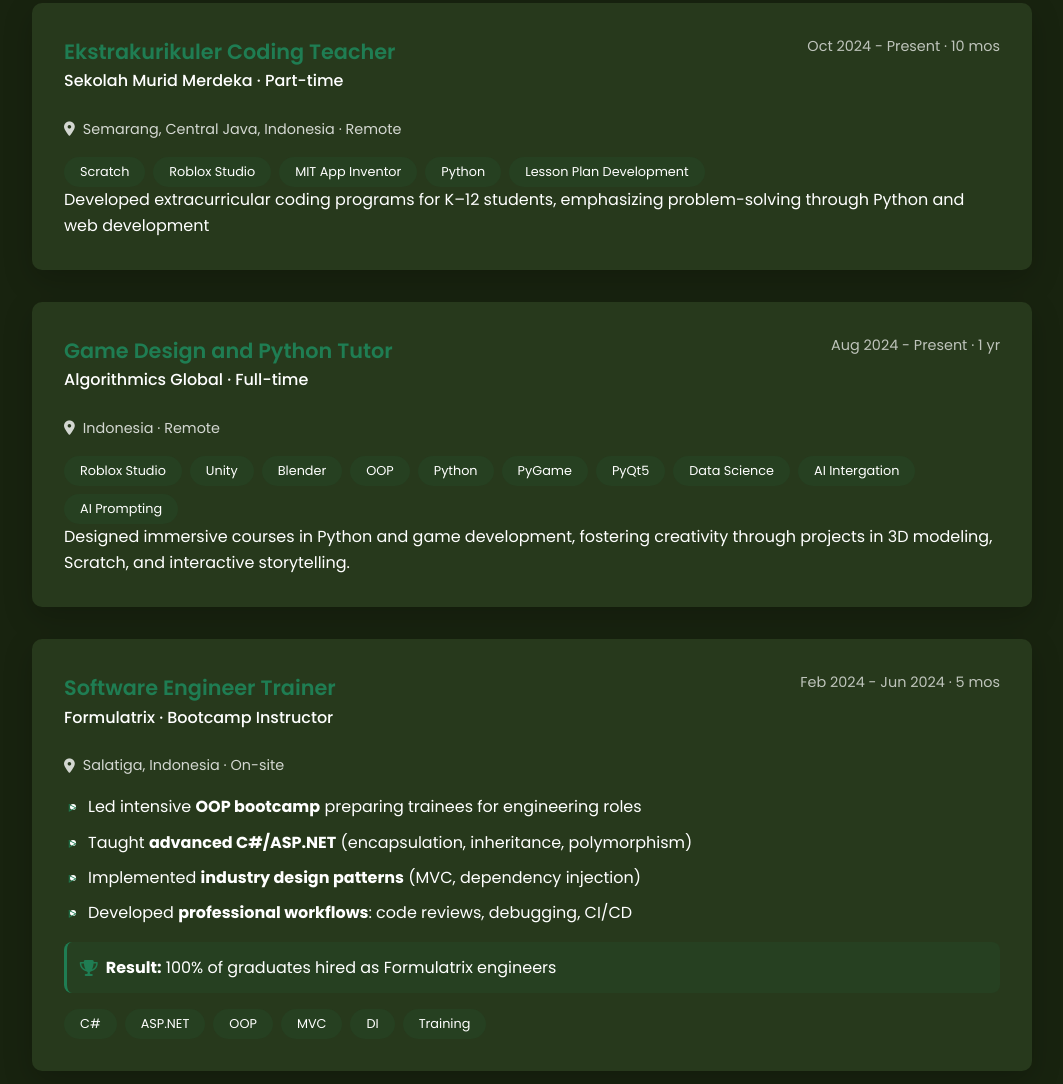
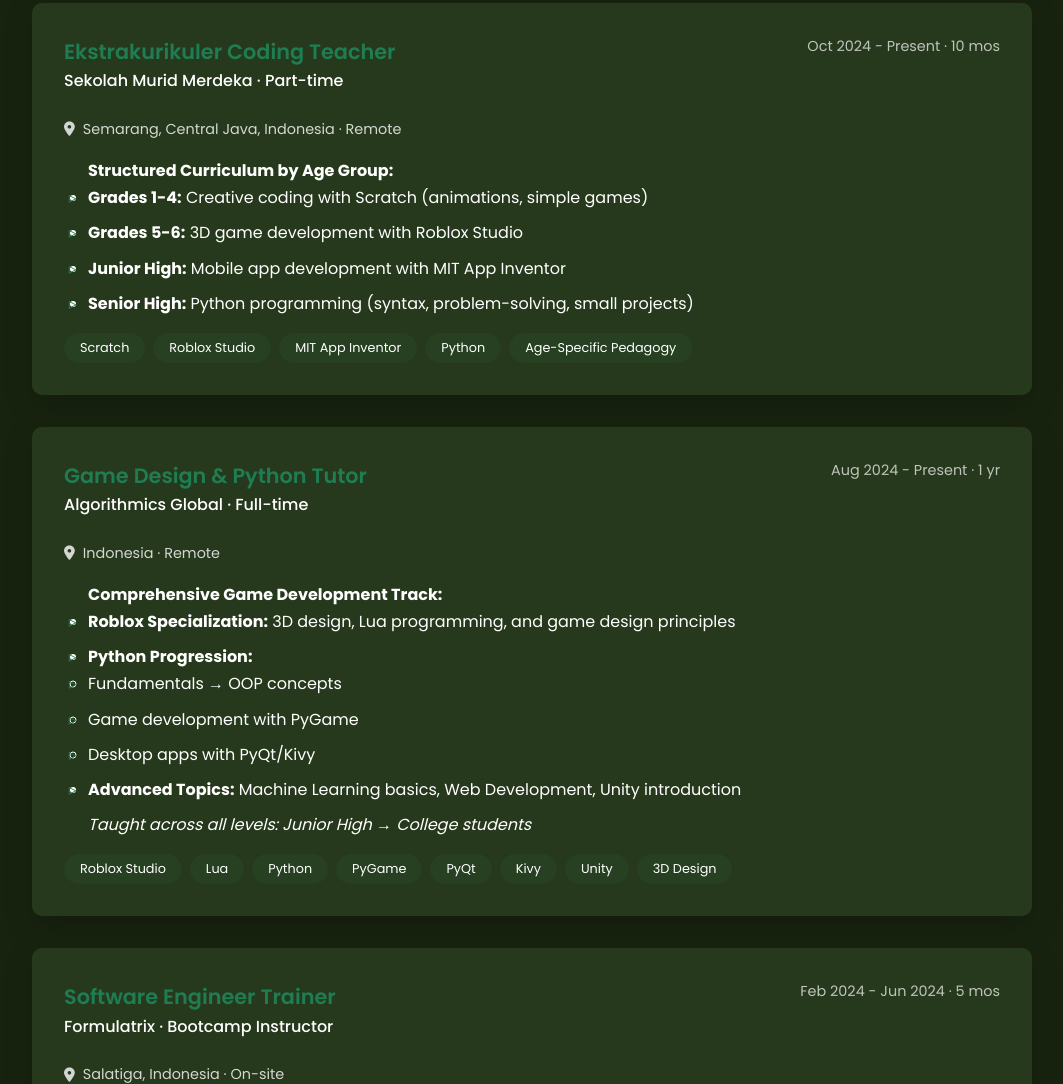
Before and after one commit to dewiidda/portfolio, a plain HTML site: page index.html in a window 1280 px wide. Shown: the part 2094-3178 px from the top of the page, without its empty margins (108-1171 px from the left). Drawn offline with Linux system fonts and the light colour scheme.

Commit message:
edit smm and algonova section

```diff
--- a/index.html
+++ b/index.html
@@ -840,21 +840,29 @@
               <i class="fas fa-map-marker-alt"></i>
               <span>Semarang, Central Java, Indonesia · Remote</span>
             </div>
+            <div class="experience-description">
+              <h4>Structured Curriculum by Age Group:</h4>
+              <ul>
+                <li><strong>Grades 1-4:</strong> Creative coding with Scratch (animations, simple games)</li>
+                <li><strong>Grades 5-6:</strong> 3D game development with Roblox Studio</li>
+                <li><strong>Junior High:</strong> Mobile app development with MIT App Inventor</li>
+                <li><strong>Senior High:</strong> Python programming (syntax, problem-solving, small projects)</li>
+              </ul>
+            </div>
             <div class="experience-skills">
               <span class="experience-skill">Scratch</span>
               <span class="experience-skill">Roblox Studio</span>
               <span class="experience-skill">MIT App Inventor</span>
               <span class="experience-skill">Python</span>
-            <span class="experience-skill">Lesson Plan Development</span>
+              <span class="experience-skill">Age-Specific Pedagogy</span>
             </div>
-          <p>Developed extracurricular coding programs for K–12 students, emphasizing problem-solving through Python and
-            web development</p>
           </div>
 
+          <!-- Algorithmics (AlgoNova) -->
           <div class="experience-item">
             <div class="experience-header">
               <div>
-              <h3 class="experience-title">Game Design and Python Tutor</h3>
+                <h3 class="experience-title">Game Design & Python Tutor</h3>
                 <p class="experience-company">Algorithmics Global · Full-time</p>
               </div>
               <span class="experience-duration">Aug 2024 - Present · 1 yr</span>
@@ -863,20 +871,31 @@
               <i class="fas fa-map-marker-alt"></i>
               <span>Indonesia · Remote</span>
             </div>
+            <div class="experience-description">
+              <h4>Comprehensive Game Development Track:</h4>
+              <ul>
+                <li><strong>Roblox Specialization:</strong> 3D design, Lua programming, and game design principles</li>
+                <li><strong>Python Progression:</strong>
+                  <ul>
+                    <li>Fundamentals → OOP concepts</li>
+                    <li>Game development with PyGame</li>
+                    <li>Desktop apps with PyQt/Kivy</li>
+                  </ul>
+                </li>
+                <li><strong>Advanced Topics:</strong> Machine Learning basics, Web Development, Unity introduction</li>
+              </ul>
+              <p><em>Taught across all levels: Junior High → College students</em></p>
+            </div>
             <div class="experience-skills">
               <span class="experience-skill">Roblox Studio</span>
-            <span class="experience-skill">Unity</span>
-            <span class="experience-skill">Blender</span>
-            <span class="experience-skill">OOP</span>
+              <span class="experience-skill">Lua</span>
               <span class="experience-skill">Python</span>
               <span class="experience-skill">PyGame</span>
-            <span class="experience-skill">PyQt5</span>
-            <span class="experience-skill">Data Science</span>
-            <span class="experience-skill">AI Intergation</span>
-            <span class="experience-skill">AI Prompting</span>
+              <span class="experience-skill">PyQt</span>
+              <span class="experience-skill">Kivy</span>
+              <span class="experience-skill">Unity</span>
+              <span class="experience-skill">3D Design</span>
             </div>
-          <p>Designed immersive courses in Python and game development, fostering creativity through projects in 3D
-            modeling, Scratch, and interactive storytelling.</p>
           </div>
 
         <div class="experience-item">
```
Lines whose indentation alone changed are shown as unchanged.
